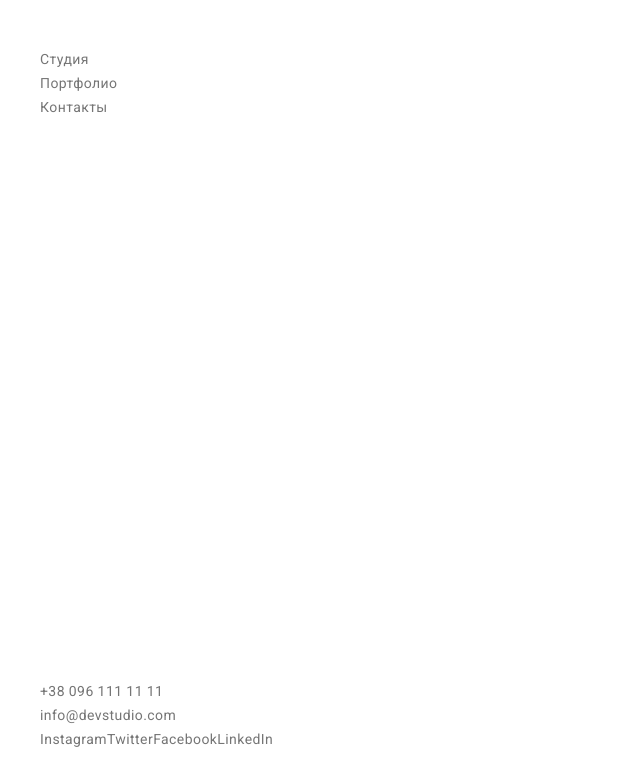
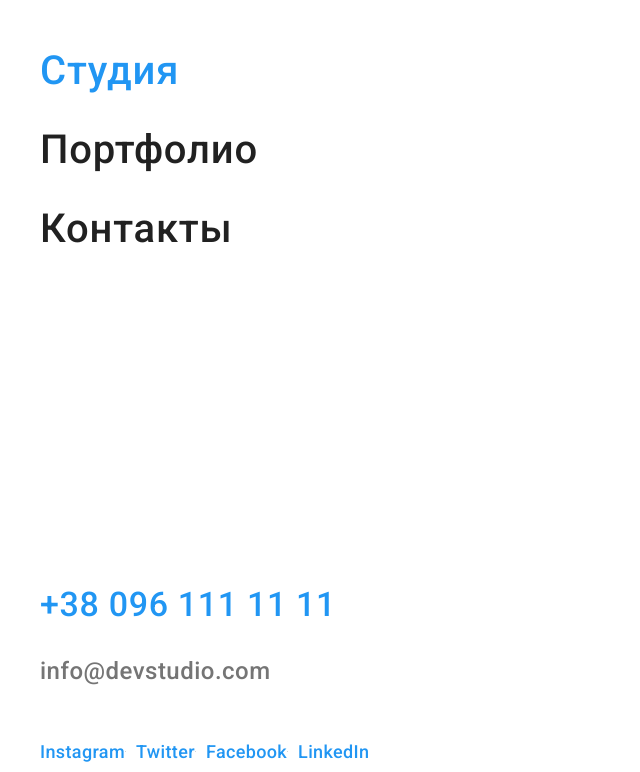
Before and after one commit to IronFather/WebStudio, a plain HTML site: page index.html in a window 1280 px wide. Shown: the top 772 px of the page, without its empty margins (0-640 px from the left). Drawn offline with nearby package versions, Linux system fonts and the light colour scheme.

Commit message:
fixed old problems

```diff
--- a/index.html
+++ b/index.html
@@ -241,7 +241,9 @@
       <div class="mobile-menu is-open" data-menu>
         <ul class="mobile-menu__nav list">
           <li class="mobile-menu__nav-item">
-            <a class="mobile-menu__nav-link link" href="./index.html"
+            <a
+              class="mobile-menu__nav-link mobile-menu__nav-link--current link"
+              href="./index.html"
               >Студия
             </a>
           </li>
--- a/sass/base/_common.scss
+++ b/sass/base/_common.scss
@@ -10,5 +10,5 @@
 
     &.no-scroll {
         overflow: hidden;
+    }
 }
-}
--- a/sass/components/_mobile-menu.scss
+++ b/sass/components/_mobile-menu.scss
@@ -20,8 +20,10 @@
 .mobile-menu-btn {
     display: flex;
     margin-left: auto;
+}
 
-    @media screen and (min-width: 768px) {
+@media screen and (min-width: 768px) {
+    .mobile-menu-btn {
         display: none;
     }
 }
@@ -33,25 +35,80 @@
 
     width: 100%;
     height: 100%;
+    padding: 48px 40px;
+
     background-color: var(--main-bg-cl);
-    padding: 48px 40px;
     display: flex;
     flex-direction: column;
     z-index: 10000;
 }
 
+.mobile-menu__nav {
+    margin-bottom: auto;
+}
+
+.mobile-menu__contacts {
+    margin-bottom: 64px;
+}
+
 .mobile-menu__nav,
-.mobile-menu__contacts,
-.mobile-menu__socials {
+.mobile-menu__contacts {
     display: flex;
     flex-direction: column;
 }
 
+.mobile-menu__nav-link {
+    font-weight: 500;
+    font-size: 40px;
+    line-height: 1.17;
+    letter-spacing: 0.02em;
+    color: var(--second-cl);
+    display: flex;
+    transition: color var(--anim-duration-timing);
+}
+
+.mobile-menu__nav-item:not(:last-child) {
+    margin-bottom: 32px;
+}
+
+.mobile-menu__nav-link--current {
+    color: var(--accent-cl);
+}
+
+.mobile-menu__contacts--tel {
+    font-weight: 500;
+    font-size: 34px;
+    line-height: 1.17;
+    letter-spacing: 0.02em;
+    color: var(--accent-cl);
+
+    display: block;
+    margin-bottom: 32px;
+}
+
+.mobile-menu__contacts--email {
+    font-weight: 500;
+    font-size: 24px;
+    line-height: 1.17;
+    letter-spacing: 0.02em;
+    color: var(--main-cl);
+}
+
 .mobile-menu__socials {
     display: flex;
-    flex-direction: row;
+    align-items: center;
+    gap: 10px;
 }
 
-.mobile-menu__nav {
-    margin-bottom: auto;
+.mobile-menu__socials-link {
+    display: flex;
+    font-weight: 500;
+    font-size: 18px;
+    line-height: 1.22px;
+    letter-spacing: 0.02em;
+    color: var(--accent-cl);
 }
+
+.mobile-menu__socials-item:not(:last-child) .mobile-menu__socials-link {
+    border-right: 1px solid rgba(33, 33, 33, 0.2);
+}
```
Also changed, not shown: css/main.css, dist/css/main.min.css, 2 other files.
